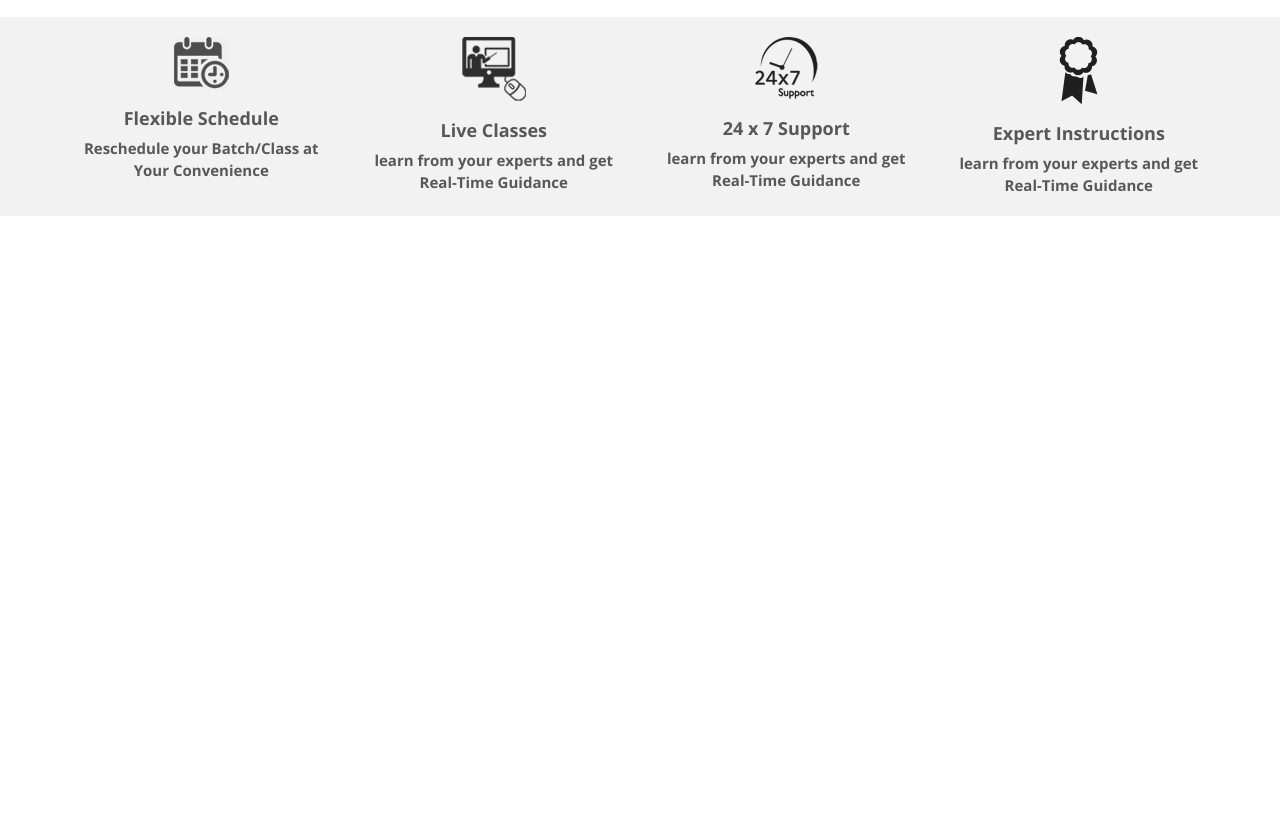
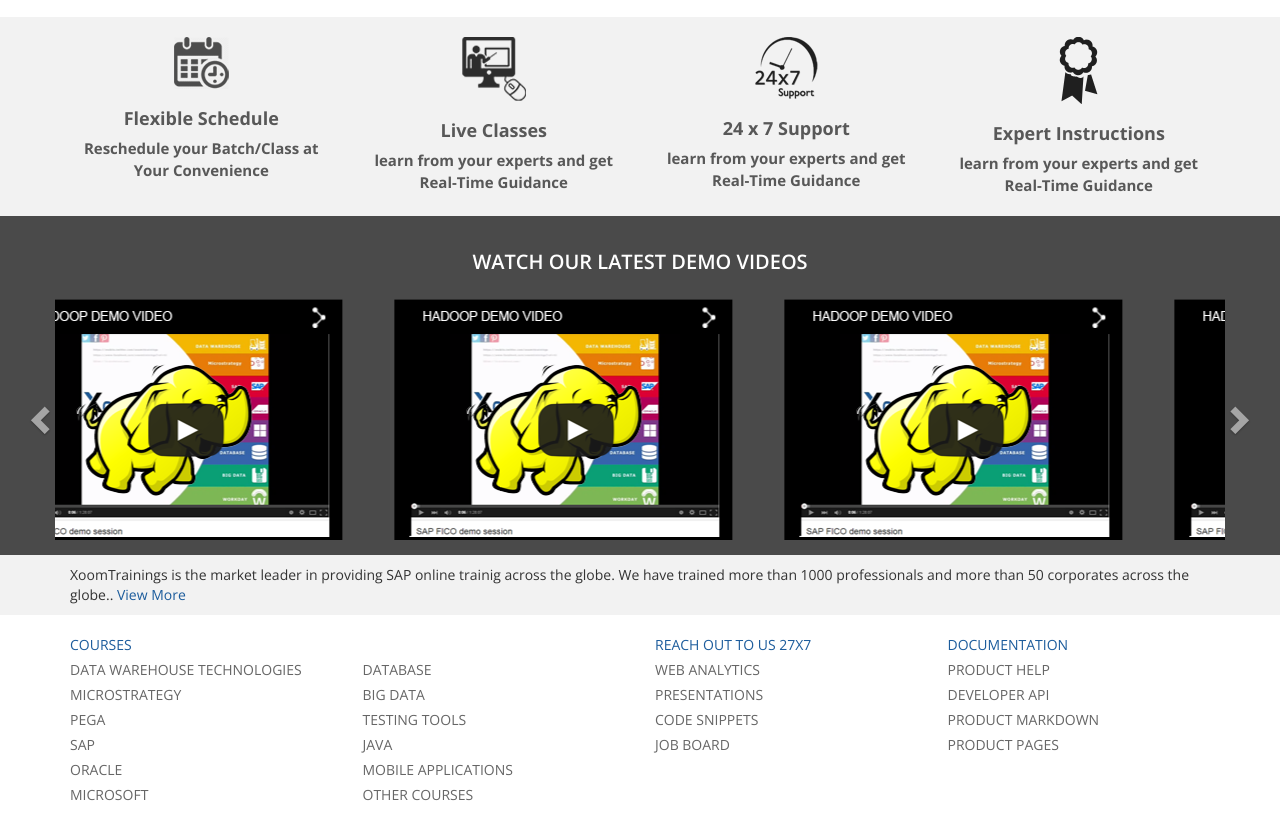
Before and after one commit to dineshkumarreddyr/xoomtrainings, a plain HTML site: page index.html in a window 1280 px wide. Shown: the part 1756-2586 px from the top of the page. Before the commit the page ends 1972 px from the top, so only its background shows below. Drawn offline with nearby package versions, Linux system fonts and the light colour scheme.

Commit message:
footer and videos in homepage

```diff
--- a/app/assets/less/layout.less
+++ b/app/assets/less/layout.less
@@ -8,7 +8,7 @@
 
 body{margin:@basezero;padding:@basezero;font-family: 'Open Sans', sans-serif;}
 *{outline:none}
-a:hober{text-decoration:none}
+a:hover{text-decoration:none}
 h2{color:@PrimaryBgClr;text-transform:uppercase;text-align:center;font-weight:600;
 font-size:20px;margin:25px 0;}
 
@@ -68,3 +68,17 @@
 .features-wrap img{max-width:80px;}
 .features-wrap h3{color:#585858;font-size:18px;font-weight:700;}
 .features-wrap p{color:#585858;font-size:15px;font-weight:700}
+
+.videos-wrap{background:#4a4a4a;padding-top:10px;}
+.videos-wrap h2{color:#fff;text-align:center;text-transform:uppercase;}
+.carousel-control.left,.carousel-control.right{background:none;width:25px;}
+.carousel-control.left {left:-25px;}
+.carousel-control.right {right:-25px;}
+
+.footer{padding:0}
+.foot-note{background:#f2f2f2;padding:10px 0;font-size:14px;margin-top:15px;}
+.foot-note a{color:@PrimaryBgClr;}
+.foot-main{padding-top:20px;padding-bottom:20px}
+.foot-main ul{margin:0;padding:0}
+.foot-main ul li{list-style-type:none;margin-bottom:5px;color:@PrimaryBgClr;text-transform:uppercase;}
+.foot-main ul li a{color:#666;font-size:14px;}
--- a/index.html
+++ b/index.html
@@ -19,7 +19,6 @@
       <script src="https://oss.maxcdn.com/respond/1.4.2/respond.min.js"></script>
     <![endif]-->
 <body>
-
 
 <div class="container header">
  <div class="row">
@@ -72,11 +71,117 @@
 </nav>
 </div>
 
+
 <div ui-view></div>
 
-<footer class="container footer">
 
-</footer>
+<div class="container-fluid footer">
+<div class="container-fluid videos-wrap">
+<div class="carousel-reviews">
+    <div class="container">
+        <div class="row">
+		<h2>watch our latest demo videos</h2>
+            <div id="carousel-reviews" class="carousel slide" data-ride="carousel">
+                <div class="carousel-inner">
+                    <div class="item active">
+                	    <div class="col-md-4 col-sm-6">
+                          <img src="app/assets/images/training1.png" class="img-responsive">
+						</div>
+            			<div class="col-md-4 col-sm-6 hidden-xs">
+						  <img src="app/assets/images/training1.png" class="img-responsive">
+						</div>
+						<div class="col-md-4 col-sm-6 hidden-sm hidden-xs">
+                          <img src="app/assets/images/training1.png" class="img-responsive">
+						</div>
+                    </div>
+                    <div class="item">
+                        <div class="col-md-4 col-sm-6">
+                          <img src="app/assets/images/training1.png" class="img-responsive">
+						</div>
+            			<div class="col-md-4 col-sm-6 hidden-xs">
+                          <img src="app/assets/images/training1.png" class="img-responsive">
+						</div>
+						<div class="col-md-4 col-sm-6 hidden-sm hidden-xs">
+                           <img src="app/assets/images/training1.png" class="img-responsive">
+						</div>
+                    </div>
+                    <div class="item">
+                        <div class="col-md-4 col-sm-6">
+                          <img src="app/assets/images/training1.png" class="img-responsive">
+						</div>
+            			<div class="col-md-4 col-sm-6 hidden-xs">
+                          <img src="app/assets/images/training1.png" class="img-responsive">
+						</div>
+						<div class="col-md-4 col-sm-6 hidden-sm hidden-xs">
+                          <img src="app/assets/images/training1.png" class="img-responsive">
+						</div>
+                    </div>
+                </div>
+                <a class="left carousel-control" href="#carousel-reviews" role="button" data-slide="prev">
+                    <span class="glyphicon glyphicon-chevron-left"></span>
+                </a>
+                <a class="right carousel-control" href="#carousel-reviews" role="button" data-slide="next">
+                    <span class="glyphicon glyphicon-chevron-right"></span>
+                </a>
+            </div>
+        </div>
+    </div>
+</div>
+<div class="row foot-note">
+  <div class="container">
+    XoomTrainings is the market leader in providing SAP online trainig across the globe.
+	We have trained more than 1000 professionals and more than 50 corporates across the globe..
+	<a href="#">View More</a>
+  </div>
+</div>
+</div>
+</div>
+<div class="container-fluid foot-main">
+  <div class="container">
+		<div class="row">
+			<div class="col-md-3">
+				<ul>
+					<li>courses<li>
+					<li><a href="#">data warehouse technologies</a></li>
+					<li><a href="#">microstrategy</a></li>
+					<li><a href="#">pega</a></li>
+					<li><a href="#">sap</a></li>
+					<li><a href="#">oracle</a></li>
+					<li><a href="#">microsoft</a></li>
+				</ul>
+			</div>
+			<div class="col-md-3">
+				<ul>
+					<li>&nbsp;<li>
+					<li><a href="#">database</a></li>
+					<li><a href="#">big data</a></li>
+					<li><a href="#">testing tools</a></li>
+					<li><a href="#">java</a></li>
+					<li><a href="#">mobile applications</a></li>
+					<li><a href="#">other courses</a></li>
+				</ul>
+			</div>
+			<div class="col-md-3">
+				<ul>
+					<li>reach out to us 27x7<li>
+					<li><a href="#">Web analytics</a></li>
+					<li><a href="#">Presentations</a></li>
+					<li><a href="#">Code snippets</a></li>
+					<li><a href="#">Job board</a></li>
+				</ul>
+			</div>
+			<div class="col-md-3">
+				<ul>
+					<li>Documentation<li>
+					<li><a href="#">Product Help</a></li>
+					<li><a href="#">Developer API</a></li>
+					<li><a href="#">Product Markdown</a></li>
+					<li><a href="#">Product Pages</a></li>
+				</ul>
+			</div>
+		</div>
+</div>
+</div>
 
 
 
```
Also changed, not shown: app/assets/images/training1.png (added), app/templates/home.html (line endings or trailing spaces).
